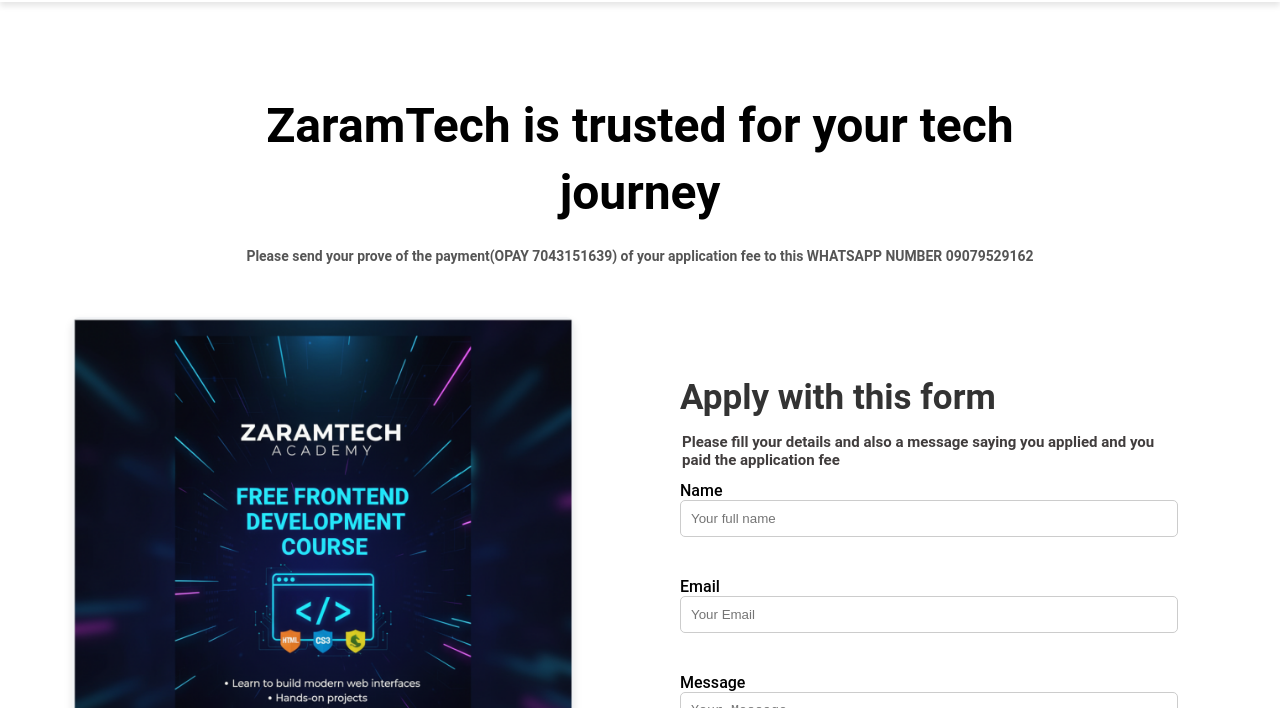
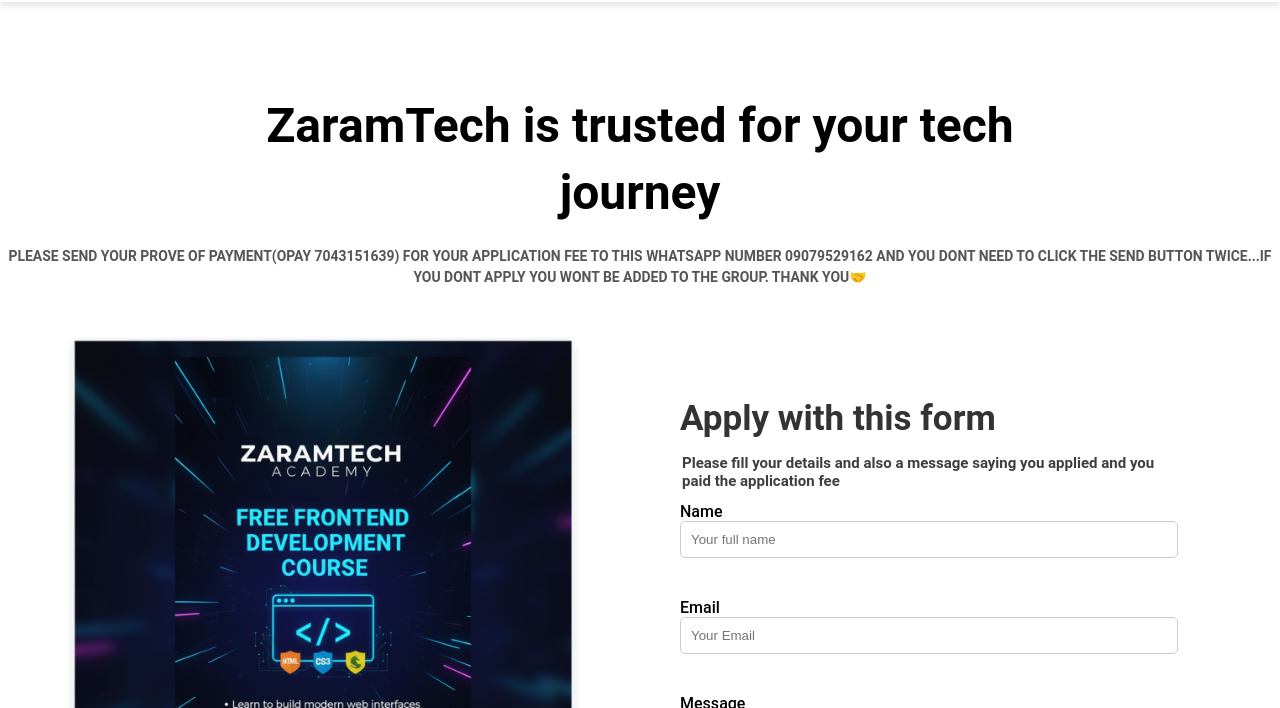
Before and after one commit to chibuikem-emmanuel/zaramform, a plain HTML site: page index.html in a window 1280 px wide. Shown: the part 92-800 px from the top of the page. Drawn offline with nearby package versions, Linux system fonts and the light colour scheme.

Commit message:
Update index.html

```diff
--- a/index.html
+++ b/index.html
@@ -44,7 +44,9 @@
     <section class="section-1">
         <h1 class="centered-text">ZaramTech is trusted for your tech journey</h1>
         <div class="sub-text">
-            <h6>Please send your prove of the payment(OPAY 7043151639) of your application fee to this <bold>WHATSAPP NUMBER 09079529162</bold></h6>
+            <h6>PLEASE SEND YOUR PROVE OF PAYMENT(OPAY 7043151639) FOR YOUR APPLICATION FEE TO THIS <bold>WHATSAPP NUMBER 09079529162</bold>
+            AND YOU DONT NEED TO CLICK THE SEND BUTTON TWICE...IF YOU DONT APPLY YOU WONT BE ADDED TO THE GROUP. THANK YOU🤝
+            </h6>
         </div>
 
     </section>
```
